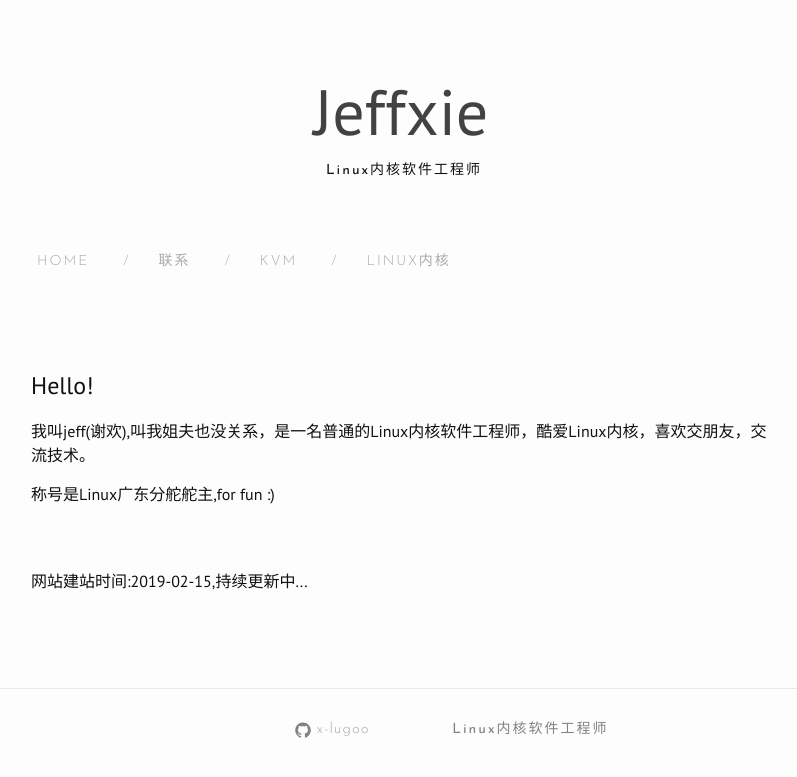
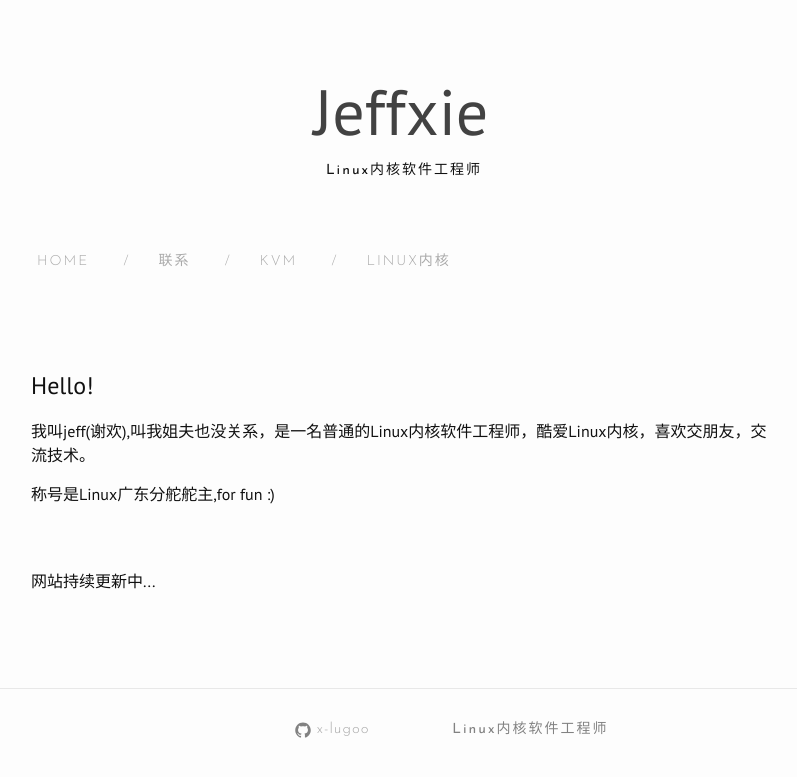
Before and after one commit to x-lugoo/x-lugoo.github.io, a Jekyll site: the page built from index.html, in a window 1280 px wide. Shown: the top 777 px of the page, without its empty margins (239-1036 px from the left). Built offline with Jekyll 4.4.1, drawn with Linux system fonts in a browser that asks for light colours; nearby versions of some CDN libraries; the list of posts is cut into pages by our own code.

Commit message:
update index.html

```diff
--- a/index.html
+++ b/index.html
@@ -60,5 +60,5 @@ layout: default
 <p>  我叫jeff(谢欢),叫我姐夫也没关系，是一名普通的Linux内核软件工程师，酷爱Linux内核，喜欢交朋友，交流技术。</p>
 <p>  称号是Linux广东分舵舵主,for fun :) </p>
  </br> </br>
- <p>网站建站时间:2019-02-15,持续更新中...</p>
+ <p>网站持续更新中...</p>
 </div>
```
